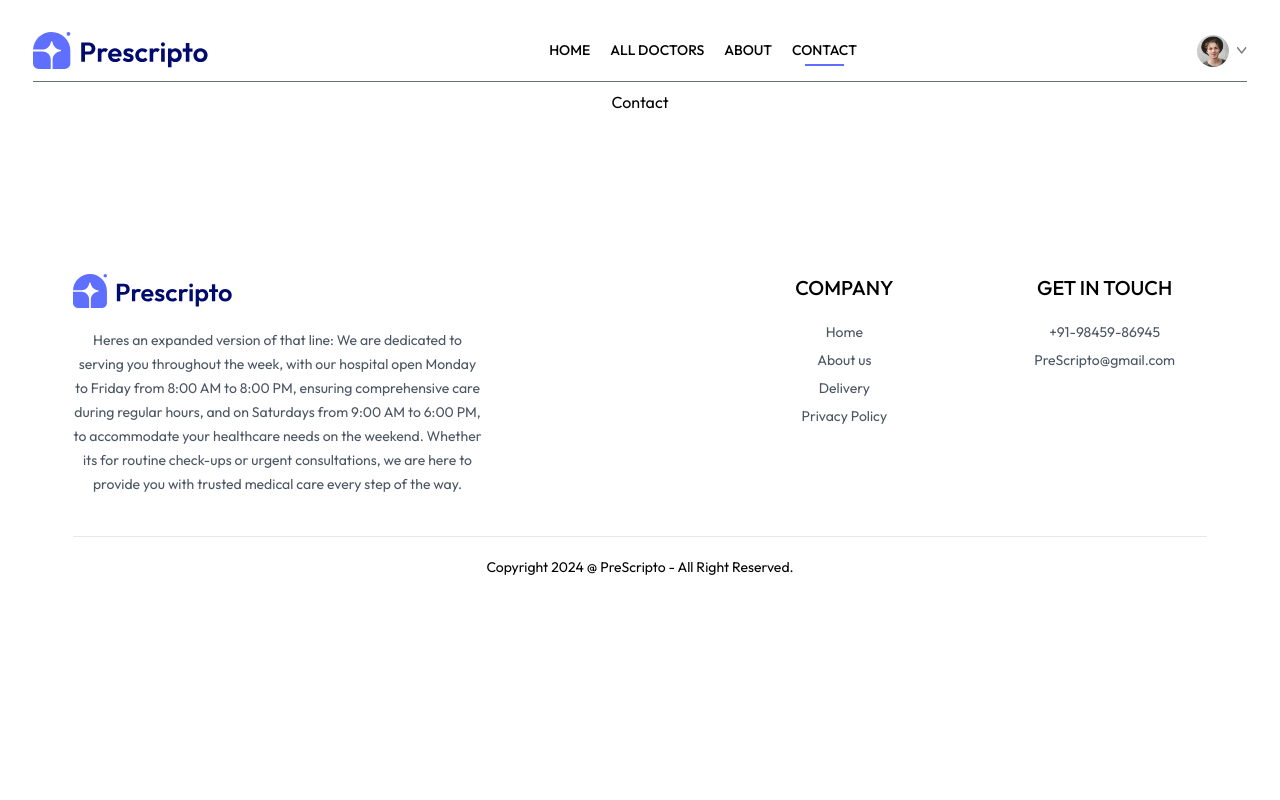
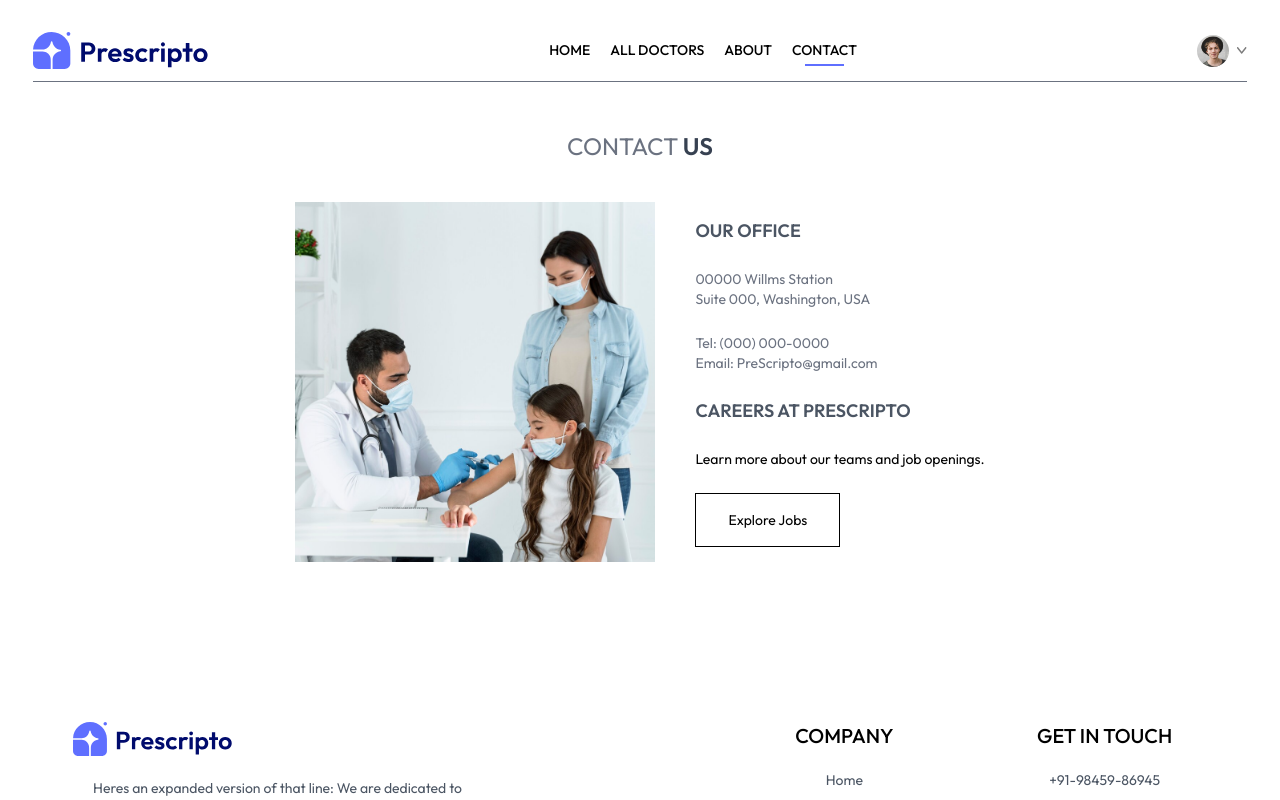
Before and after one commit to vikram17dp/PreScriptoHopso, a React (Vite) app in the folder client/: page /contact in a window 1280 px wide. Shown: the top 800 px of the page. Built offline with nearby package versions, Linux system fonts and the light colour scheme.

Commit message:
creating contact component page

```diff
--- a/client/src/pages/Contact.jsx
+++ b/client/src/pages/Contact.jsx
@@ -1,9 +1,28 @@
 import React from 'react'
+import { assets } from "../assets/assets.js";
 
 const Contact = () => {
   return (
     <div>
-      Contact
+      <div className='text-center text-2xl pt-10 text-gray-500'>
+        <p>CONTACT <span className='text-gray-700 font-semibold'>US</span></p>
+      </div>
+      <div className='my-10 flex flex-col justify-center md:flex-row  gap-10 mb-28 text-sm'>
+        <img className='w-full md:max-w-[360px]' src={assets.contact_image} alt="" />
+
+      <div className='flex flex-col justify-center items-start gap-6 text-left'>
+        <p className='font-semibold text-lg text-gray-600'>OUR OFFICE</p>
+        <p className='text-gray-500'>00000 Willms Station <br/>
+        Suite 000, Washington, USA
+        </p>
+        <p className='text-gray-500'>Tel: (000) 000-0000 <br/>
+        Email: PreScripto@gmail.com
+        </p>
+        <p className='font-semibold text-lg text-gray-600'>CAREERS AT PRESCRIPTO</p>
+        <p>Learn more about our teams and job openings.</p>
+        <button className='border border-black px-8 py-4 text-sm hover:bg-black hover:text-white transition-all duration-300'>Explore Jobs</button>
+        </div>
+      </div>
     </div>
   )
 }
```
